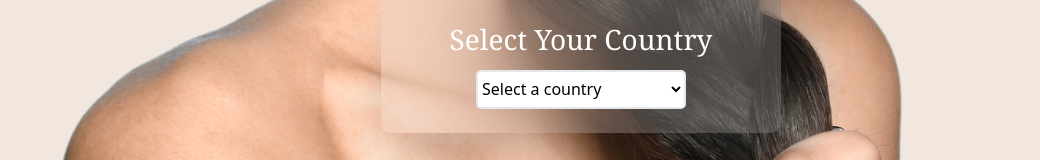
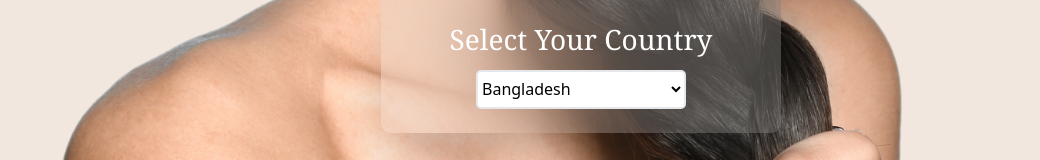
Before and after one commit to BilawalHassanF19csc17/her-and-hairs, a Next.js app: page /countryselector in a window 1280 px wide. Shown: the part 344-504 px from the top of the page, without its empty margins (59-1099 px from the left). Built offline with nearby package versions, Linux system fonts and the light colour scheme.

Commit message:
initial commit

```diff
--- a/src/pages/countryselector.js
+++ b/src/pages/countryselector.js
@@ -31,37 +31,38 @@ const Productlunch = () => {
                 <form className=' w-[350px] lg:w-[400px]
                 h-[150px] rounded-[10px] flex justify-center items-center flex-col shadow-2xl blurred-background bg-opacity-20 p-4 mb-4 mt-[20px] bg-[#d0cccc]'>
                     <div className='px-[10px] flex justify-center items-center flex-col'>
-                    <p className='text-center mt-[10px] mb-[10px] text-[24px] lg:text-[28px] font-serif text-white'>
-                                Select Your Country
+                        <p className='text-center mt-[10px] mb-[10px] text-[24px] lg:text-[28px] font-serif text-white'>
+                            Select Your Country
                         </p>
                         <select
                             className='h-[39px] bg-white rounded-[5px] border-[2px] border-gray-200'
                             onChange={handleChange}
                         >
-                            <option value=''>Select a country</option>
-                            <option value='https://herandhair.com'>United States of America</option>
+                            <option value='https://herandhair.com'>Bangladesh</option>
                             <option value='https://herandhair.com'>Canada</option>
-                            <option value='https://herandhair.com'>United Kingdom</option>
-                            <option value='https://pk.herandhair.com'>Pakistan</option>
-                            {/* <option value='https://herandhair.com'>India</option> */}
-                            <option value='https://herandhair.com'>United Arab Emirates</option>
-                            <option value='https://herandhair.com'>Malayisa</option>
-                            <option value='https://herandhair.com'>Bangladesh</option>
+                            <option value='https://herandhair.com'>Finland</option>
+                            <option value='https://herandhair.com'>France</option>
                             <option value='https://herandhair.com'>Germany</option>
-                            <option value='https://herandhair.com'>Saudi Arab</option>
-                            <option value='https://herandhair.com'>Finland</option>
-                            <option value='https://herandhair.com'>Italy</option>
-                            <option value='https://herandhair.com'>Phillipines</option>
-                            <option value='https://herandhair.com'>France</option>
                             <option value='https://herandhair.com'>Greece</option>
                             <option value='https://herandhair.com'>Hong Kong</option>
-                            <option value='https://herandhair.com'>Turkey</option>
                             <option value='https://herandhair.com'>Indonesia</option>
+                            <option value='https://herandhair.com'>Italy</option>
+                            <option value='https://herandhair.com'>Malaysia</option>
+                            <option value='https://herandhair.com'>Netherlands</option>
+                            <option value='https://herandhair.com'>Norway</option>
+                            <option value='https://pk.herandhair.com'>Pakistan</option>
+                            <option value='https://herandhair.com'>Phillipines</option>
                             <option value='https://herandhair.com'>Poland</option>
-                            <option value='https://herandhair.com'>Norway</option>
+                            <option value='https://herandhair.com'>Romania</option>
+                            <option value='https://herandhair.com'>Saudi Arabia</option>
                             <option value='https://herandhair.com'>South Africa</option>
                             <option value='https://herandhair.com'>Sri Lanka</option>
                             <option value='https://herandhair.com'>Sweden</option>
+                            <option value='https://herandhair.com'>Turkey</option>
+                            <option value='https://herandhair.com'>United Arab Emirates</option>
+                            <option value='https://herandhair.com'>United Kingdom</option>
+                            <option value='https://herandhair.com'>United States of America</option>
+                            <option value='https://herandhair.com'>Oman</option>
                         </select>
                     </div>
                 </form>
```
